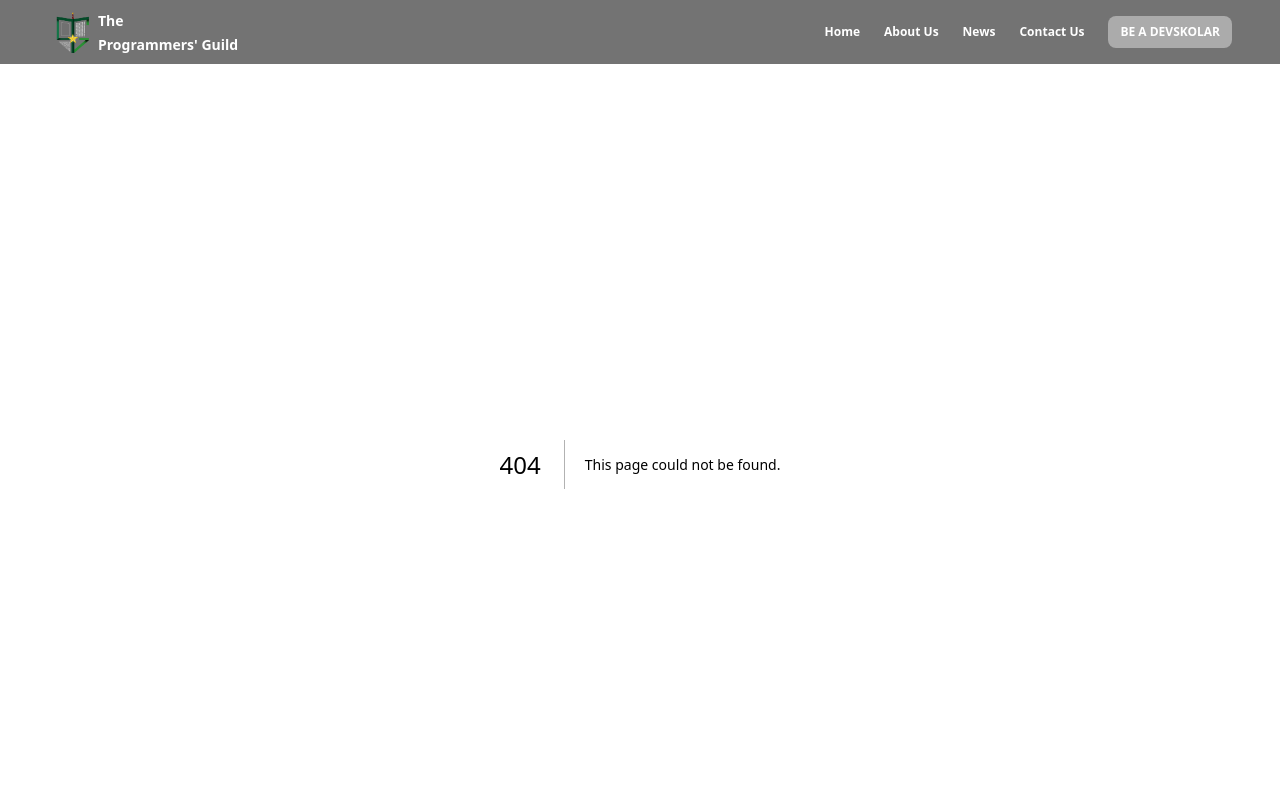
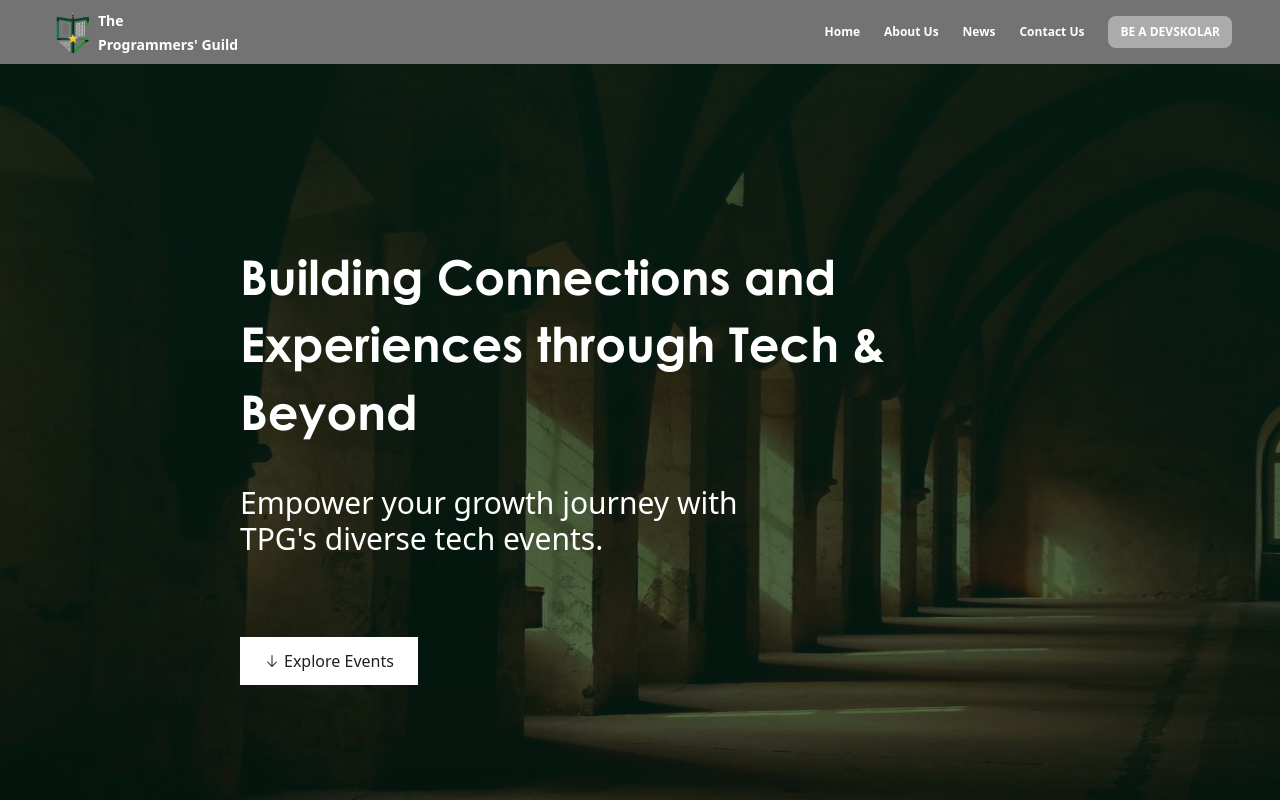
Before and after one commit to PUP-The-Programmers-Guild/TPGWebsite, a Next.js app: page /events in a window 1280 px wide. Before the commit this address had no page. Shown: the top 800 px of the page. Built offline with nearby package versions, Linux system fonts and the light colour scheme; what tailwind-gradient-mask-image would draw is missing.

Commit message:
Update hero section of the events page

```diff
--- /dev/null
+++ b/src/pages/events.tsx
@@ -0,0 +1,40 @@
+import { ArrowDown } from "@phosphor-icons/react";
+import Image from "next/image";
+
+const BgImageStyle = {
+  zIndex: "-1",
+};
+
+export default function Events() {
+  return (
+    <div
+      className="z-100 relative grid min-h-screen content-center px-60"
+      style={{
+        backgroundImage:
+          "radial-gradient(718.21% 485.56% at -44.51% 463.56%,rgba(42, 145, 52, 0.0), rgba(5, 32, 20, 0.85))",
+      }}
+    >
+      <Image
+        src="/news/main2.png"
+        alt="TPG members"
+        fill={true}
+        style={BgImageStyle}
+      />
+      <div className="flex flex-col gap-10">
+        <div className="font-heading text-5xl font-bold leading-[140%] text-white">
+          Building Connections and Experiences through Tech & Beyond
+        </div>
+        <div className="flex flex-col gap-20">
+          <div className="line text-3xl text-white">
+            Empower your growth journey with <br />
+            TPG&apos;s diverse tech events.
+          </div>
+          <button className="text- flex max-w-fit flex-row items-center gap-1 bg-white px-6 py-3">
+            <ArrowDown />
+            Explore Events
+          </button>
+        </div>
+      </div>
+    </div>
+  );
+}
--- a/src/pages/eventsHero.tsx
+++ /dev/null
@@ -1,44 +0,0 @@
-export default function EventsHero() {
-  return (
-    <div
-      className="z-100 grid min-h-screen content-center  px-60"
-      style={{
-        backgroundImage: `
-        radial-gradient(718.21% 485.56% at -44.51% 463.56%,rgba(42, 145, 52, 0.0), rgba(5, 32, 20, 0.85)),
-        url("https://s3-alpha-sig.figma.com/img/c998/e40c/2ab6f1d40b821bbbabea787f97d81052?Expires=1700438400&Signature=O07OL~nEucWgw~dmPGOiO3CUXSeFqDsRANoi-ZZOOifAft0XkTaz4fI7WLJbBDItk927T~-bbJu0P~fg5Mctz7LyhfdwDXlIqPyiuZEnATxAhPoAJLUS6Jo3hSfNCMTDKFSqlxb3Y6CEPApRtE4ZN12Mw6xYGs8-ddMb-L5SYLoPEyJ7t5dHVt-RwEUvy0jrxwZjkDH2RQhKcObIQ5ZmVavWTiD85kz3WUxJmKEeobbAjKSlP4wqfZYn6AiUbY-NK1jBNfHlN3fRNPGxCdeR0K8yoeRiUxhdvGI8kGu8E8K6x1pzZaTcxD~a~c60M4-H7dW5UUgXv~3PoI4a1nmFLA__&Key-Pair-Id=APKAQ4GOSFWCVNEHN3O4")`,
-        backgroundPosition: "center",
-        backgroundRepeat: "no-repeat",
-      }}
-    >
-      <div className="flex flex-col gap-10">
-        <div className="font-heading text-5xl font-bold leading-[140%] text-white">
-          Building Connections and Experiences through Tech & Beyond
-        </div>
-        <div className="flex flex-col gap-20">
-          <div className="line text-3xl text-white">
-            Empower your growth journey with <br />
-            TPG&apos;s diverse tech events.
-          </div>
-          <a
-            href="#"
-            className="text- flex max-w-fit flex-row items-center gap-1 bg-white px-6 py-3"
-          >
-            <svg
-              xmlns="http://www.w3.org/2000/svg"
-              width="12"
-              height="19"
-              viewBox="0 0 12 19"
-              fill="none"
-            >
-              <path
-                d="M6 18.5L11.7735 8.5L0.226498 8.5L6 18.5ZM5 0.5L5 9.5L7 9.5L7 0.5L5 0.5Z"
-                fill="black"
-              />
-            </svg>
-            Explore Events
-          </a>
-        </div>
-      </div>
-    </div>
-  );
-}
```
